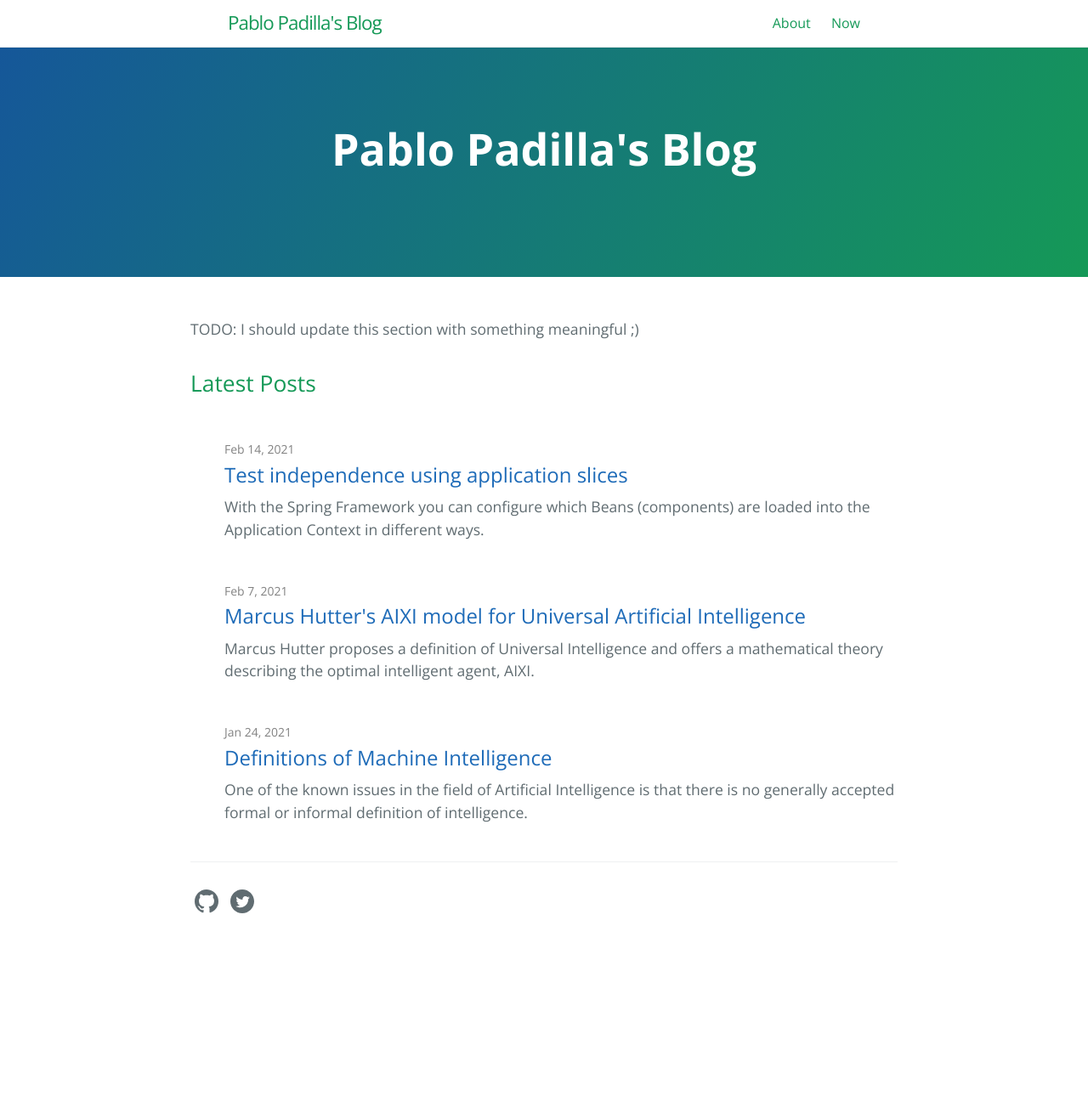
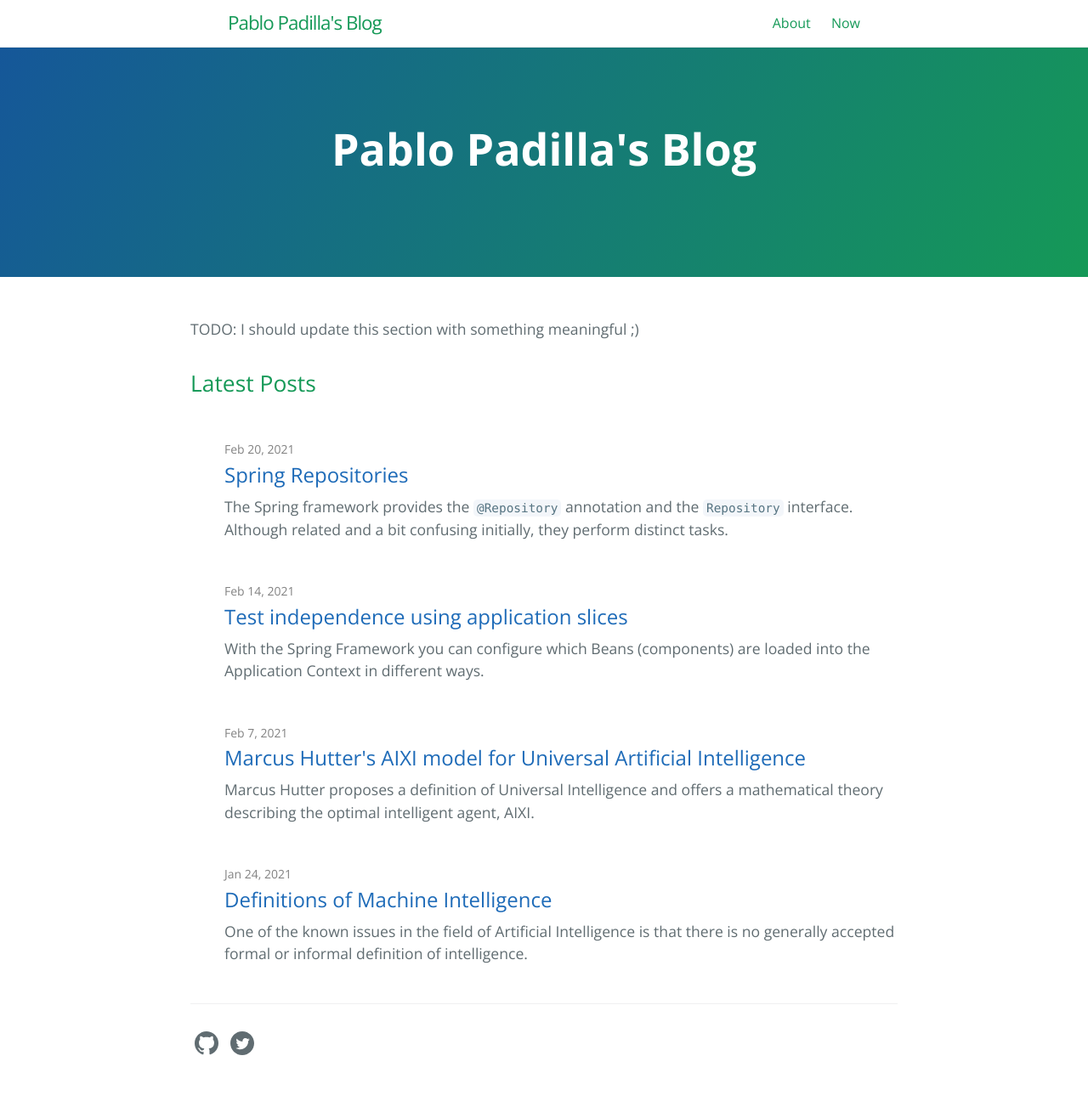
Before and after one commit to pgpbpadilla/pgpbpadilla.github.io, a Jekyll site: the page built from index.md, in a window 1280 px wide. Shown: the whole page at 85% size. Built offline with Jekyll 4.4.1, drawn with Linux system fonts in a browser that asks for light colours; before the commit the page ends 1129 px from its top, so only the background shows below that; some of the changed lines change nothing that is shown.

Commit message:
chg: dev: Publish post.

```diff
--- a/_drafts/spring-jpa-repository.liquid.md
+++ b/programming/_posts/2021-02-20-spring-repository.liquid.md
@@ -113,18 +113,19 @@ DAO components.
 Either way, you benefit from the infrastructure provided by the framework and therefore
 can spend more time thinking about your domain and less about implementation details.
 
+## References
 
-## Google search terms
+### Stereotype (Spring Data Access)
+
+- [DAO Annotations](https://docs.spring.io/spring-framework/docs/current/reference/html/data-access.html#dao-annotations)
+- [JavaDoc](https://docs.spring.io/spring-framework/docs/current/javadoc-api/org/springframework/stereotype/Repository.html)
+
+### Interface (Spring Data)
+
+- [Spring Data](https://spring.io/projects/spring-data)
+- [JavaDoc](https://docs.spring.io/spring-data/commons/docs/current/api/org/springframework/data/repository/Repository.html)
+
+### Google search terms
 
 - `repository stereotype site:docs.spring.io`
 - `repository interface site:docs.spring.io`
-
-## References
-
-- Repository
-    - Stereotype (Spring Data Access)
-        - [DAO Annotations](https://docs.spring.io/spring-framework/docs/current/reference/html/data-access.html#dao-annotations)
-        - [JavaDoc](https://docs.spring.io/spring-framework/docs/current/javadoc-api/org/springframework/stereotype/Repository.html)
-    - Interface (Spring Data)
-        - [Spring Data](https://spring.io/projects/spring-data)
-        - [JavaDoc](https://docs.spring.io/spring-data/commons/docs/current/api/org/springframework/data/repository/Repository.html)
```
